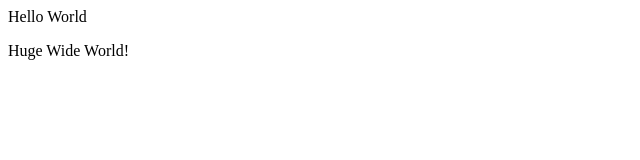
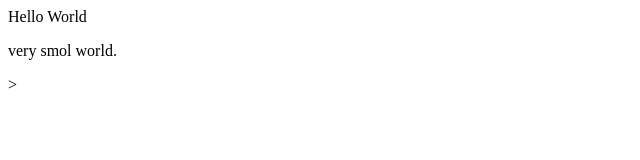
Before and after one commit to Mopyyy/test-repo, a plain HTML site: page index.html in a window 1280 px wide. Shown: the full height of the page, 0-640 px from the left. Drawn offline with Linux system fonts and the light colour scheme.

Commit message:
added a new paragraph in index

```diff
--- a/index.html
+++ b/index.html
@@ -1,3 +1,3 @@
 <div>Hello World</div>
 
-<p>Huge Wide World!</p>
+<p>very smol world.</p>>
```
